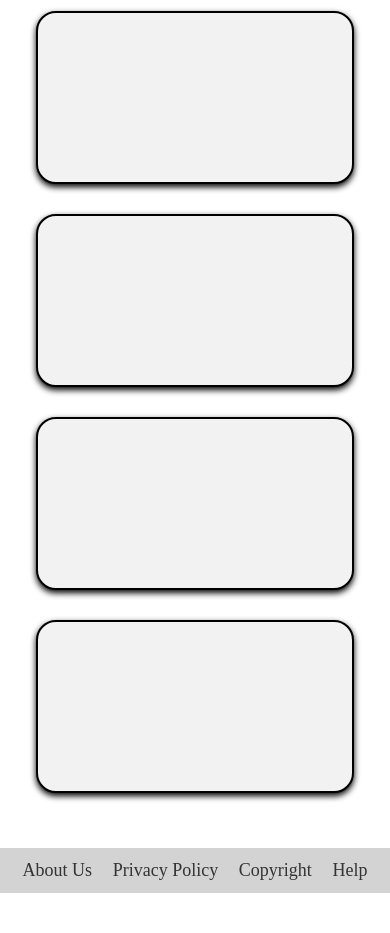
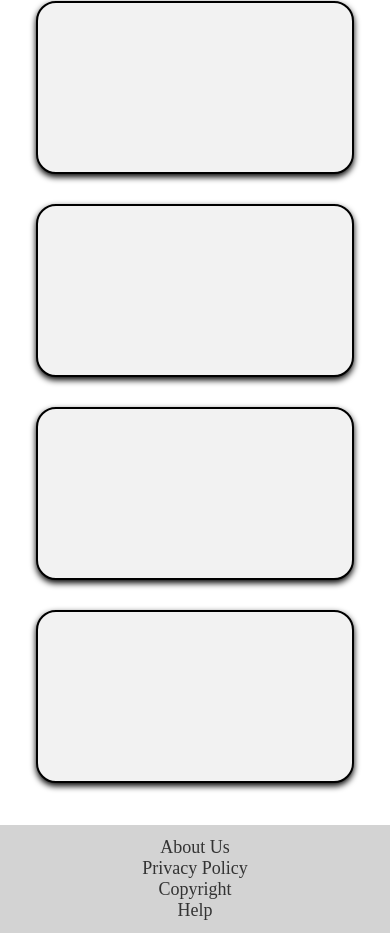
Before and after one commit to leQwang/Web-Programming-Project, a website: page StaticWeb/Shipper/shipper.html in a window 390 px wide. Shown: the part 2795-3728 px from the top of the page. Before the commit the page ends 3698 px from the top, so only its background shows below. Drawn offline with Linux system fonts and the light colour scheme.

Commit message:
footer media queries
switch to column if phone

```diff
--- a/StaticWeb/Shipper/shipper.html
+++ b/StaticWeb/Shipper/shipper.html
@@ -81,7 +81,7 @@
     <!-- ______ FOOTER ________________________________________________________________________________________________________________________ -->
     <footer>
       <nav>
-        <ul class="navbar-footer">
+        <ul id="navbar-footer">
           <!--TODO enter correct html pages later on-->
           <li><a href="">About Us</a></li>
           <li><a href="">Privacy Policy</a></li>
--- a/StaticWeb/Shipper/styles-shipper.css
+++ b/StaticWeb/Shipper/styles-shipper.css
@@ -146,7 +146,7 @@ a {
 }
 
 /* conatiner for items */
-.navbar-footer {
+#navbar-footer {
   display: flex;
   justify-content: space-evenly;
   align-items: center;
@@ -155,17 +155,24 @@ a {
 }
 
 /* items of navbart */
-.navbar-footer li a {
+#navbar-footer li a {
   font-size: 18px;
   color: #333333;
   padding: 5px 10px;
 }
 
 /* when hovered over item in navbar */
-.navbar-footer li:hover a {
+#navbar-footer li:hover a {
   color: black;
   background-color: palevioletred;
   border-radius: 6px;
+}
+
+/* --------- SMARTPHONE TWEAKS ----------- */
+@media only screen and (max-width: 767px) {
+  #navbar-footer {
+    flex-direction: column;
+  }
 }
 
 
@@ -186,7 +193,7 @@ a {
 }
 
 #overview {
-  margin: 10px 30px;
+  margin: 0px 30px;
   display: flex;
   flex-flow: row wrap;
   justify-content: space-evenly;
@@ -231,4 +238,8 @@ a {
   .order-card {
     width: 95%;
   }
+
+  #overview {
+    padding-bottom: 150px;
+  }
 }
```
